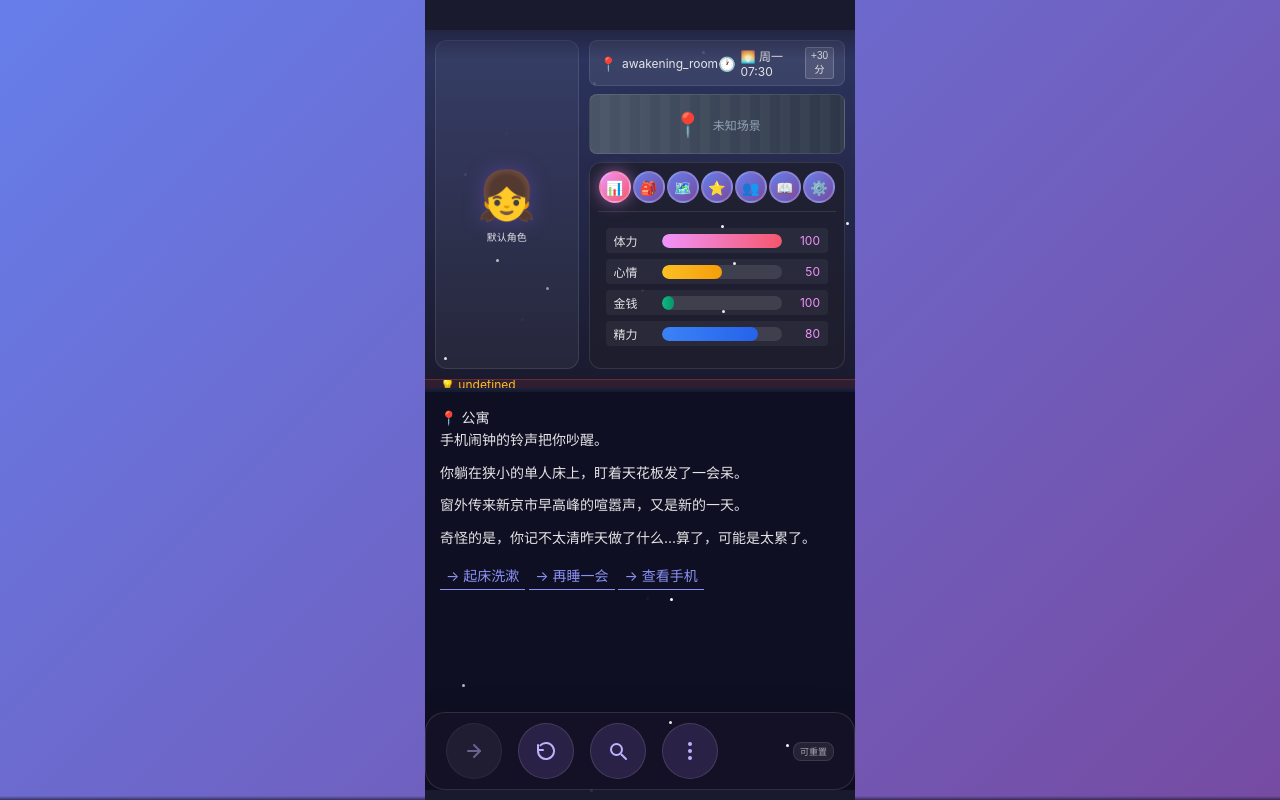
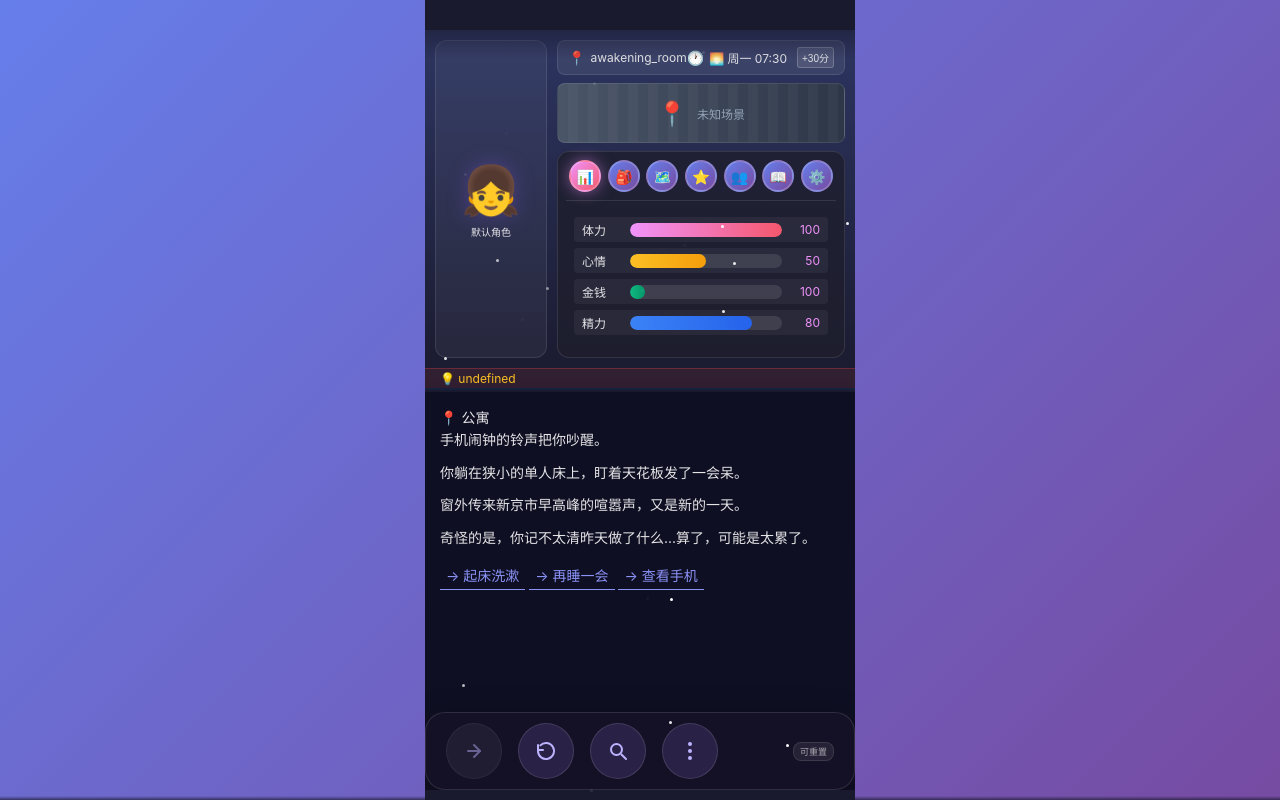
Before and after one commit to 508862940/reality, a website: page game-main.html in a window 1280 px wide. Drawn offline with Linux system fonts and the light colour scheme.

Commit message:
提交说明

```diff
--- a/css/game-main.css
+++ b/css/game-main.css
@@ -129,10 +129,23 @@ body {
     display: flex;
     align-items: center;
     gap: 5px;
+    white-space: nowrap;
+    flex-shrink: 0;
+}
+
+.time-info {
+    min-width: fit-content;
 }
 
 .location-icon, .time-icon {
     font-size: 14px;
+}
+
+/* 确保时间文本不换行 */
+#currentTime, #currentLocation {
+    white-space: nowrap;
+    overflow: hidden;
+    text-overflow: ellipsis;
 }
 
 /* 临时测试按钮样式 */
@@ -146,6 +159,7 @@ body {
     color: #e4e4e7;
     cursor: pointer;
     transition: background 0.2s;
+    flex-shrink: 0;
 }
 
 .test-time-button:hover {
```
